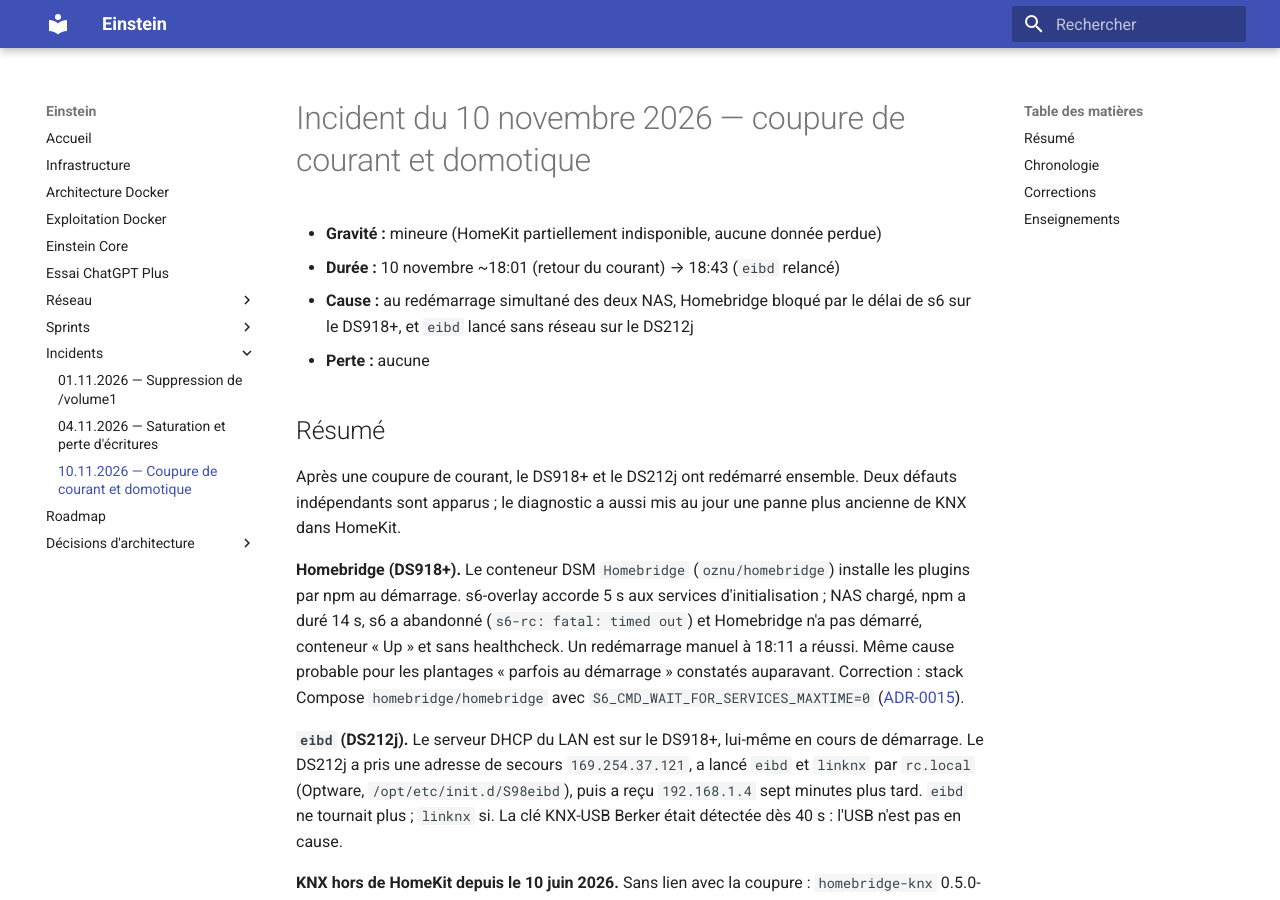
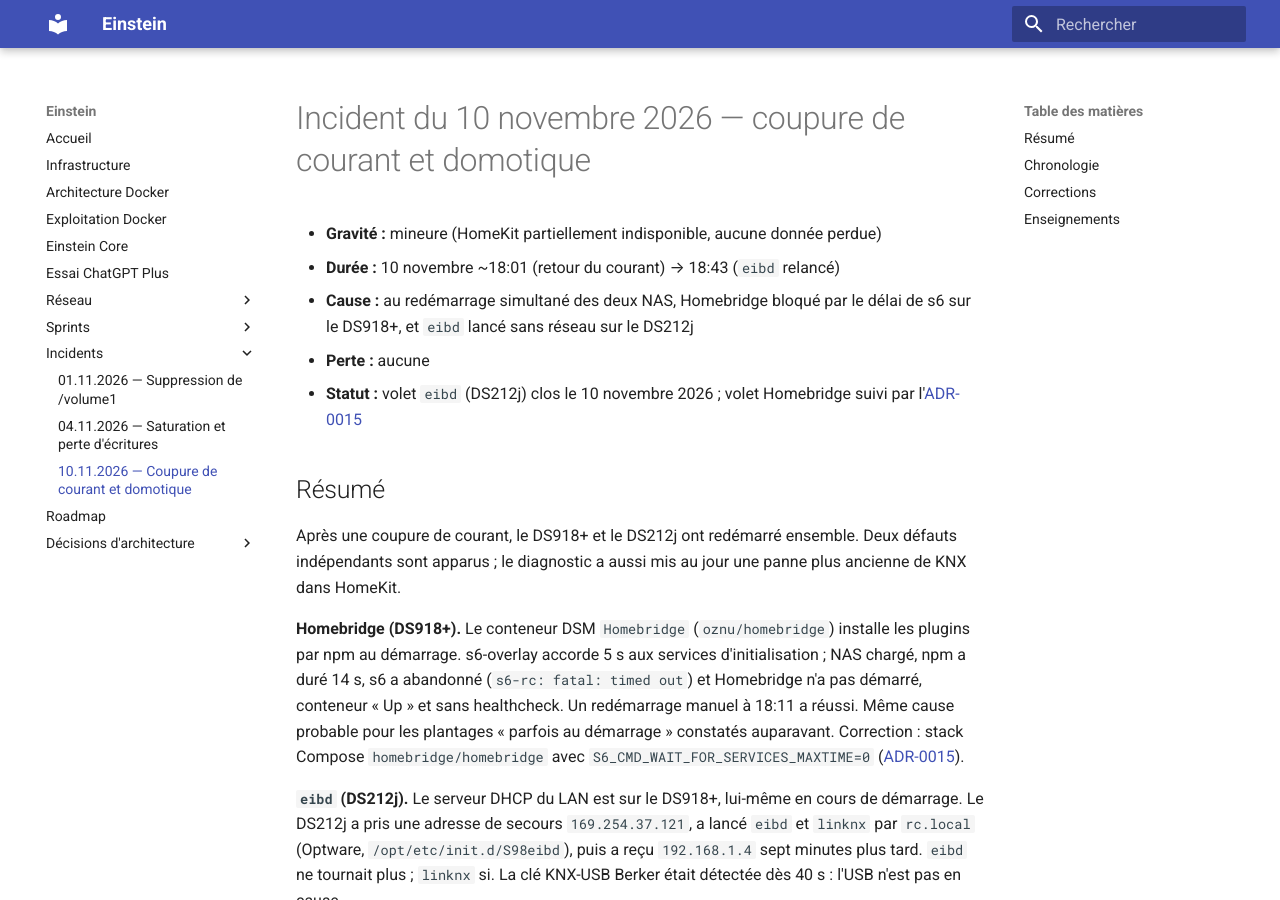
Before and after one commit to asanchez74/Einstein, an MkDocs documentation site: the page built from docs/incidents/2026-11-10-coupure-courant-domotique.md, in a window 1280 px wide and 900 px high. Built offline with MkDocs 1.6.1 and Material for MkDocs 9.7.7, drawn with Linux system fonts in a browser that asks for light colours.

Commit message:
docs: volet eibd de l'incident du 10.11.2026 clos
Co-Authored-By: Claude Opus 5.5 <noreply@anthropic.com>

```diff
--- a/docs/incidents/2026-11-10-coupure-courant-domotique.md
+++ b/docs/incidents/2026-11-10-coupure-courant-domotique.md
@@ -5,6 +5,8 @@
 - **Cause :** au redémarrage simultané des deux NAS, Homebridge bloqué par le
   délai de s6 sur le DS918+, et `eibd` lancé sans réseau sur le DS212j
 - **Perte :** aucune
+- **Statut :** volet `eibd` (DS212j) clos le 10 novembre 2026 ; volet Homebridge
+  suivi par l'[ADR-0015](../adr/0015-homebridge-compose.md)
 
 ## Résumé
 
```
